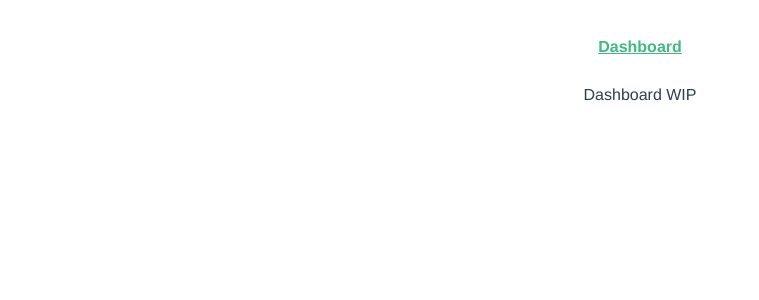
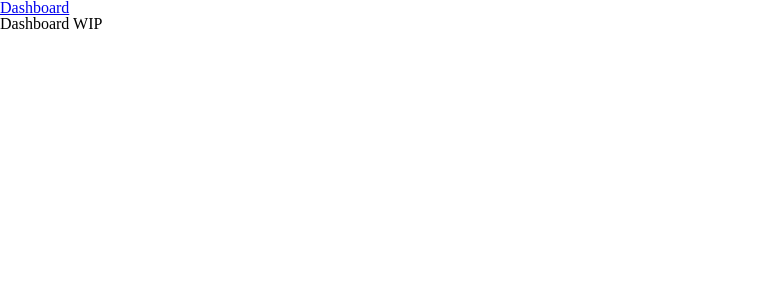
Before and after one commit to annybs/everycan, a Vue app: page / in a window 1280 px wide. Shown: the top 300 px of the page, without its empty margins (0-759 px from the left). Built offline with nearby package versions, Linux system fonts and the light colour scheme.

Commit message:
install sass, add css reset

```diff
--- a/package.json
+++ b/package.json
@@ -27,6 +27,8 @@
     "babel-eslint": "^10.1.0",
     "eslint": "^6.7.2",
     "eslint-plugin-vue": "^7.0.0",
+    "sass": "^1.49.0",
+    "sass-loader": "^10.2.1",
     "typescript": "~4.1.5"
   },
   "eslintConfig": {
--- a/src/App.vue
+++ b/src/App.vue
@@ -5,25 +5,9 @@
   <router-view/>
 </template>
 
-<style>
+<style lang="scss">
+@import "css/reset.css";
+
 #app {
-  font-family: Avenir, Helvetica, Arial, sans-serif;
-  -webkit-font-smoothing: antialiased;
-  -moz-osx-font-smoothing: grayscale;
-  text-align: center;
-  color: #2c3e50;
-}
-
-#nav {
-  padding: 30px;
-}
-
-#nav a {
-  font-weight: bold;
-  color: #2c3e50;
-}
-
-#nav a.router-link-exact-active {
-  color: #42b983;
 }
 </style>
--- /dev/null
+++ b/src/css/reset.css
@@ -0,0 +1,48 @@
+/* http://meyerweb.com/eric/tools/css/reset/
+   v2.0 | 20110126
+   License: none (public domain)
+*/
+
+html, body, div, span, applet, object, iframe,
+h1, h2, h3, h4, h5, h6, p, blockquote, pre,
+a, abbr, acronym, address, big, cite, code,
+del, dfn, em, img, ins, kbd, q, s, samp,
+small, strike, strong, sub, sup, tt, var,
+b, u, i, center,
+dl, dt, dd, ol, ul, li,
+fieldset, form, label, legend,
+table, caption, tbody, tfoot, thead, tr, th, td,
+article, aside, canvas, details, embed,
+figure, figcaption, footer, header, hgroup,
+menu, nav, output, ruby, section, summary,
+time, mark, audio, video {
+	margin: 0;
+	padding: 0;
+	border: 0;
+	font-size: 100%;
+	font: inherit;
+	vertical-align: baseline;
+}
+/* HTML5 display-role reset for older browsers */
+article, aside, details, figcaption, figure,
+footer, header, hgroup, menu, nav, section {
+	display: block;
+}
+body {
+	line-height: 1;
+}
+ol, ul {
+	list-style: none;
+}
+blockquote, q {
+	quotes: none;
+}
+blockquote:before, blockquote:after,
+q:before, q:after {
+	content: '';
+	content: none;
+}
+table {
+	border-collapse: collapse;
+	border-spacing: 0;
+}
```
Also changed, not shown: 1 other file (tests, documents, lock files or other folders).
